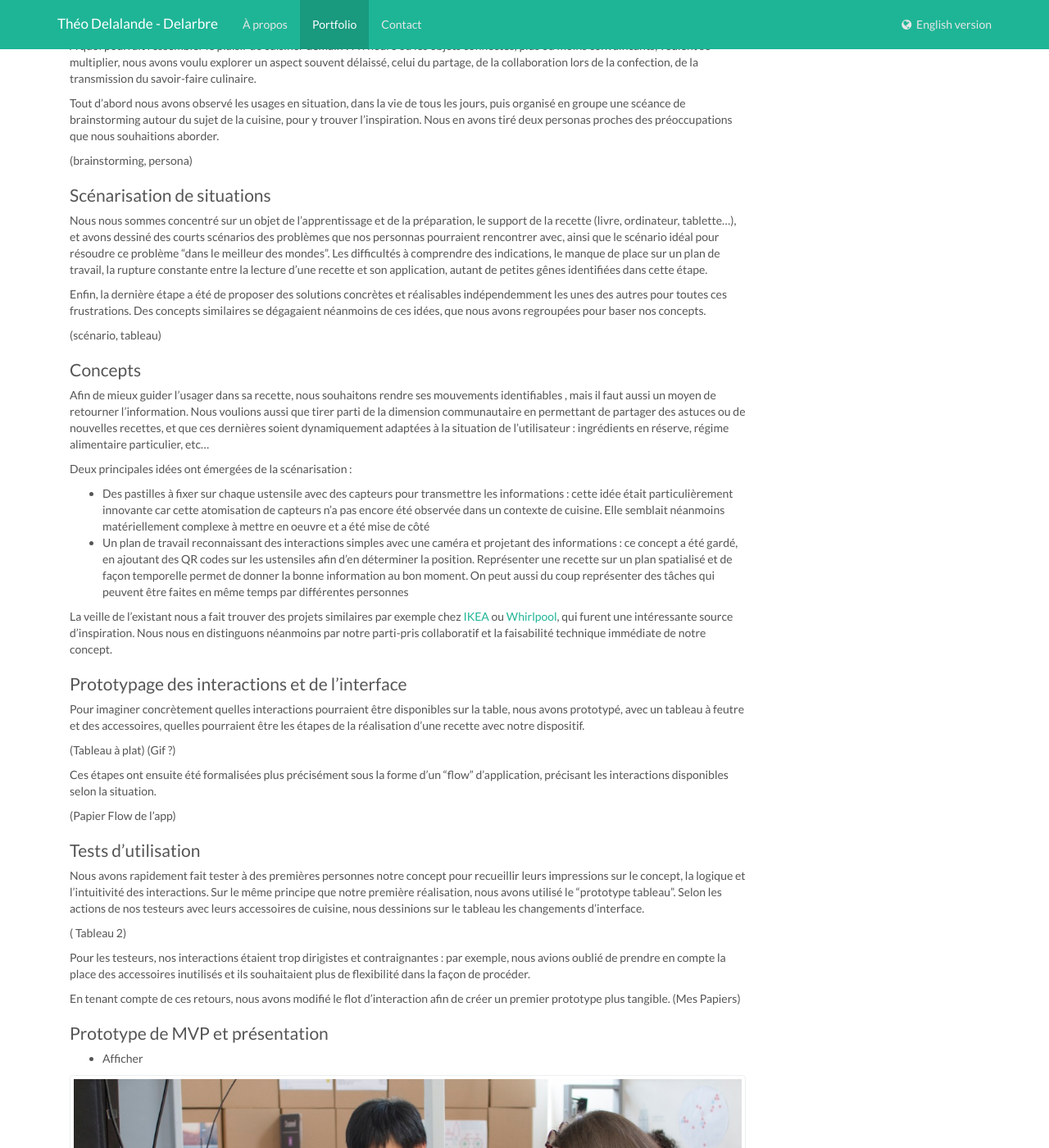
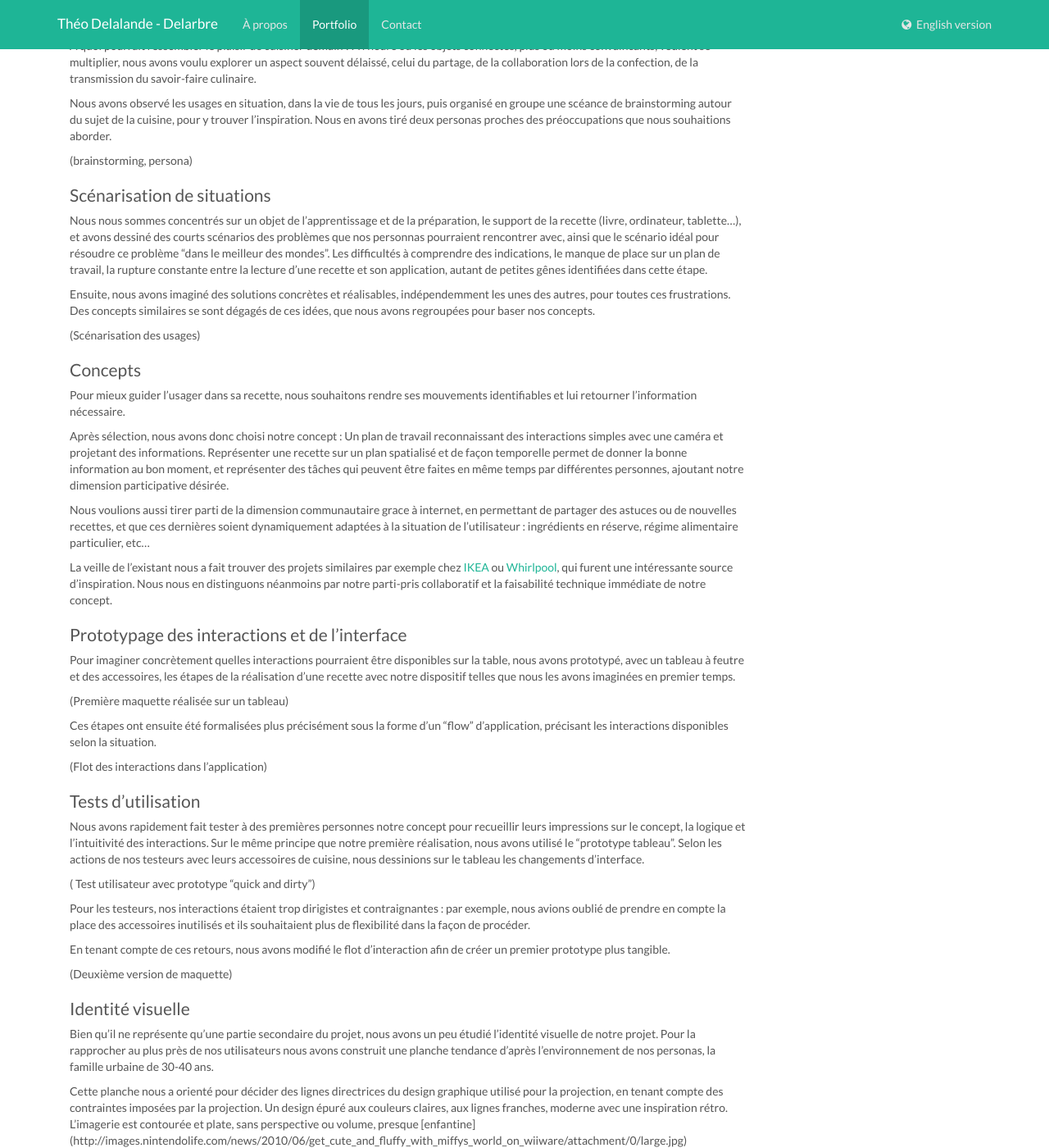
Before and after one commit to TheoDel/TheoDel.github.io, a Jekyll site: the page built from _projects/quicook-fr.md, in a window 1280 px wide and 1400 px high, scrolled down 1042 px. Shown: the whole window at 82% size. Built offline with Jekyll 4.4.1, drawn with Linux system fonts in a browser that asks for light colours; some of the changed text lies outside the part shown.

Commit message:
Update quicook-fr.md

```diff
--- a/_projects/quicook-fr.md
+++ b/_projects/quicook-fr.md
@@ -57,16 +57,17 @@
 collaboration lors de la confection, de la transmission du savoir-faire
 culinaire.
 
-Tout d'abord nous avons observé les usages en situation, dans la vie de tous les jours, puis
+Nous avons observé les usages en situation, dans la vie de tous les jours, puis
 organisé en groupe une scéance de brainstorming autour du sujet de la
 cuisine, pour y trouver l'inspiration. Nous en avons tiré deux personas
 proches des préoccupations que nous souhaitions aborder.
 
 (brainstorming, persona)
 
+
 ### Scénarisation de situations
 
-Nous nous sommes concentré sur un objet de l'apprentissage et de la préparation,
+Nous nous sommes concentrés sur un objet de l'apprentissage et de la préparation,
 le support de la recette (livre, ordinateur, tablette...), et avons dessiné des
 courts scénarios des problèmes que nos personnas pourraient rencontrer avec, ainsi
 que le scénario idéal pour résoudre ce problème "dans le meilleur des mondes".
@@ -74,35 +75,31 @@
 plan de travail, la rupture constante entre la lecture d'une recette et son
 application, autant de petites gênes identifiées dans cette étape.
 
-Enfin, la dernière étape a été de proposer des solutions concrètes et réalisables
-indépendemment les unes des autres pour toutes ces frustrations. Des concepts
-similaires se dégagaient néanmoins de ces idées, que nous avons regroupées pour
+Ensuite, nous avons imaginé des solutions concrètes et réalisables,
+indépendemment les unes des autres, pour toutes ces frustrations. Des concepts
+similaires se sont dégagés de ces idées, que nous avons regroupées pour
 baser nos concepts.
 
-(scénario, tableau)
+(Scénarisation des usages)
 
 
 ### Concepts
 
-Afin de mieux guider l’usager dans sa recette, nous souhaitons rendre ses
-mouvements identifiables , mais il faut aussi un moyen de retourner l'information.
-Nous voulions aussi que tirer parti de la dimension communautaire en permettant
-de partager des astuces ou de nouvelles recettes, et que ces dernières soient
-dynamiquement adaptées à la situation de l'utilisateur : ingrédients en
+Pour mieux guider l’usager dans sa recette, nous souhaitons rendre ses
+mouvements identifiables et lui retourner l'information nécessaire.
+
+Après sélection, nous avons donc choisi notre concept :
+Un plan de travail reconnaissant des interactions simples avec une caméra
+et projetant des informations. Représenter une recette
+sur un plan spatialisé et de façon temporelle permet de donner la bonne
+information au bon moment, et représenter des tâches
+qui peuvent être faites en même temps par différentes personnes, ajoutant notre
+dimension participative désirée.
+
+Nous voulions aussi tirer parti de la dimension communautaire grace à internet, en
+permettant de partager des astuces ou de nouvelles recettes, et que ces dernières
+soient dynamiquement adaptées à la situation de l'utilisateur : ingrédients en
 réserve, régime alimentaire particulier, etc...
-
-Deux principales idées ont émergées de la scénarisation :
-
-- Des pastilles à fixer sur chaque ustensile avec des capteurs pour transmettre
-les informations : cette idée était particulièrement innovante car cette
-atomisation de capteurs n’a pas encore été observée dans un contexte de cuisine.
-Elle semblait néanmoins matériellement complexe à mettre en oeuvre et a été mise de côté
-- Un plan de travail reconnaissant des interactions simples avec une caméra
-et projetant des informations : ce concept a été gardé, en ajoutant des QR codes
-sur les ustensiles afin d'en déterminer la position. Représenter une recette
-sur un plan spatialisé et de façon temporelle permet de donner la bonne
-information au bon moment. On peut aussi du coup représenter des tâches
-qui peuvent être faites en même temps par différentes personnes
 
 La veille de l'existant nous a fait trouver des projets similaires par exemple
 chez [IKEA](https://www.youtube.com/watch?v=qD60cBQOABY) ou
@@ -115,26 +112,26 @@
 
 Pour imaginer concrètement quelles interactions pourraient être disponibles
 sur la table, nous avons prototypé, avec un tableau à feutre et des accessoires,
-quelles pourraient être les étapes de la réalisation d'une recette avec notre dispositif.
+les étapes de la réalisation d'une recette avec notre dispositif telles que nous
+les avons imaginées en premier temps.
 
-(Tableau à plat)
-(Gif ?)
+(Première maquette réalisée sur un tableau)
 
 Ces étapes ont ensuite été formalisées plus précisément sous la forme d'un
 "flow" d'application, précisant les interactions disponibles selon la situation.
 
-
-(Papier Flow de l'app)
+(Flot des interactions dans l'application)
 
 ### Tests d'utilisation
 
 Nous avons rapidement fait tester à des premières personnes notre concept pour
-recueillir leurs impressions sur le concept, la logique et l'intuitivité des interactions. Sur le
-même principe que notre première réalisation, nous avons utilisé le "prototype tableau".
+recueillir leurs impressions sur le concept, la logique et l'intuitivité des interactions.
+Sur le même principe que notre première réalisation, nous avons utilisé le
+"prototype tableau".
 Selon les actions de nos testeurs avec leurs accessoires de cuisine,
 nous dessinions sur le tableau les changements d'interface.
 
-( Tableau 2)
+( Test utilisateur avec prototype "quick and dirty")
 
 Pour les testeurs, nos interactions étaient trop dirigistes et contraignantes :
 par exemple, nous avions oublié de prendre en compte la place des accessoires
@@ -142,11 +139,45 @@
 
 En tenant compte de ces retours, nous avons modifié le flot d'interaction
 afin de créer un premier prototype plus tangible.
-(Mes Papiers)
+
+(Deuxième version de maquette)
+
+### Identité visuelle
+
+Bien qu'il ne représente qu'une partie secondaire du projet, nous avons un peu
+étudié l'identité visuelle de notre projet. Pour la rapprocher au plus près
+de nos utilisateurs nous avons construit une planche tendance d'après
+l'environnement de nos personas, la famille urbaine de 30-40 ans.
+
+Cette planche nous a orienté pour décider des lignes directrices du design
+graphique utilisé pour la projection, en tenant compte des
+contraintes imposées par la projection. Un design épuré aux couleurs claires,
+aux lignes franches, moderne avec une inspiration rétro.
+L'imagerie est contourée et plate, sans perspective ou volume, presque
+[enfantine] (http://images.nintendolife.com/news/2010/06/get_cute_and_fluffy_with_miffys_world_on_wiiware/attachment/0/large.jpg)
+
+(image de maya)
 
 ### Prototype de MVP et présentation
 
-- Afficher
+Ne pouvant développer toutes les fonctionnalités pensées dans un premier prototype,
+nous avons recentré les fonctionnalités sur la préparation de la recette :
+
+- Afficher plusieurs taches de préparation en même temps pour plusieurs utilisateurs
+- Les descriptions des étapes sont projetées et suivent les ustensiles concernés
+- L'utilisateur valide les étapes effectuées pour progresser avec un objet physique
+
+Notre premier prototype a été développé avec le moteur Unity. Techniquement, des QR codes
+sont posés sur les ustensiles afin d'en déterminer la position, la reconnaissance
+des codes étant gérée avec la bibliothèque [Reactivision](http://reactivision.sourceforge.net/).
+L'image est ensuite projetée grâce à un vidéo-projecteur suspendu au-dessus de
+la table. Un palet servant de controleur et permettant de "cliquer" a été ajouté
+pour controler l'avancement.
+
+Ce prototype a été présenté comme projet de fin d'étude et lors des journées portes
+ouvertes à l'ESAD (école supérieure d’art et de design) d'Amiens. À chaque fois, ces
+présentations ont été des occasions de recueillir des pensées, impressions, retours
+d'utilisation nécessaires pour continuer le développement du projet.
 
 <div class="thumbnail">
       <img src="quicook/demo2.jpg" class="img-responsive" alt="Photo de Démonstration du prototype">
```
Also changed, not shown: other parts of _projects/quicook-fr.md (+1 -1 lines).
